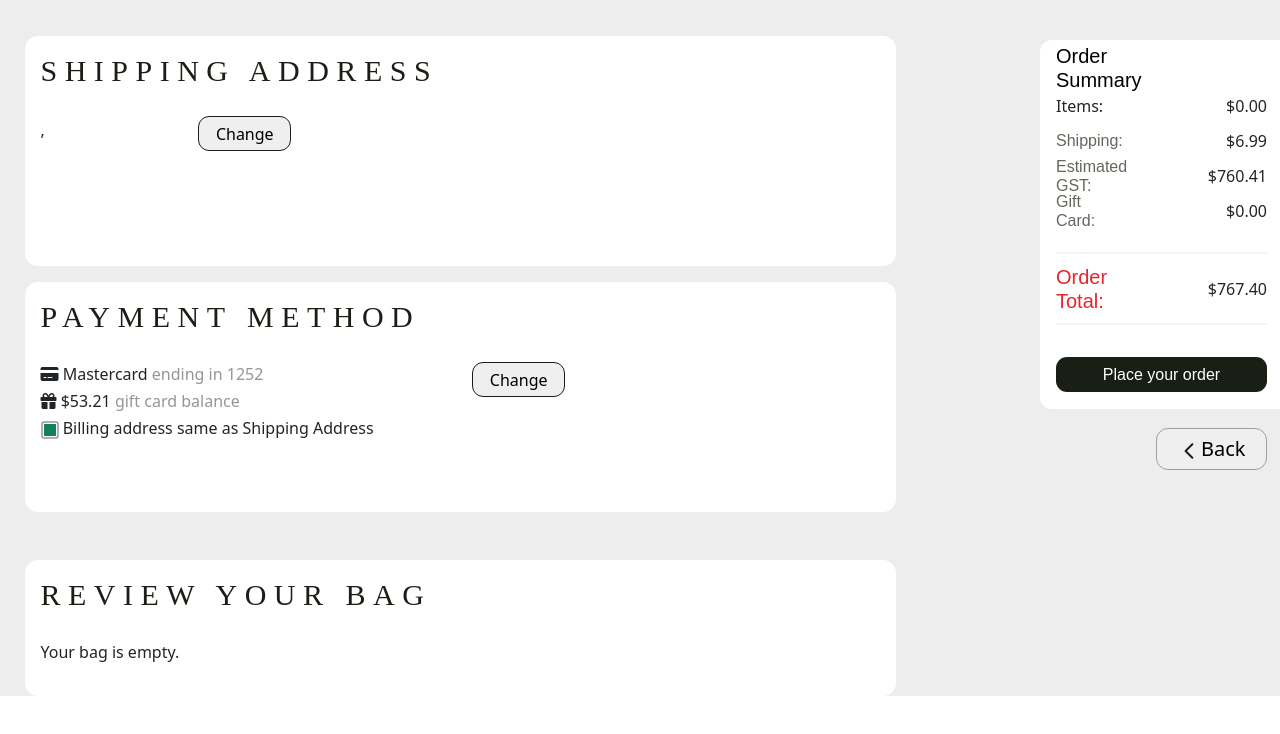
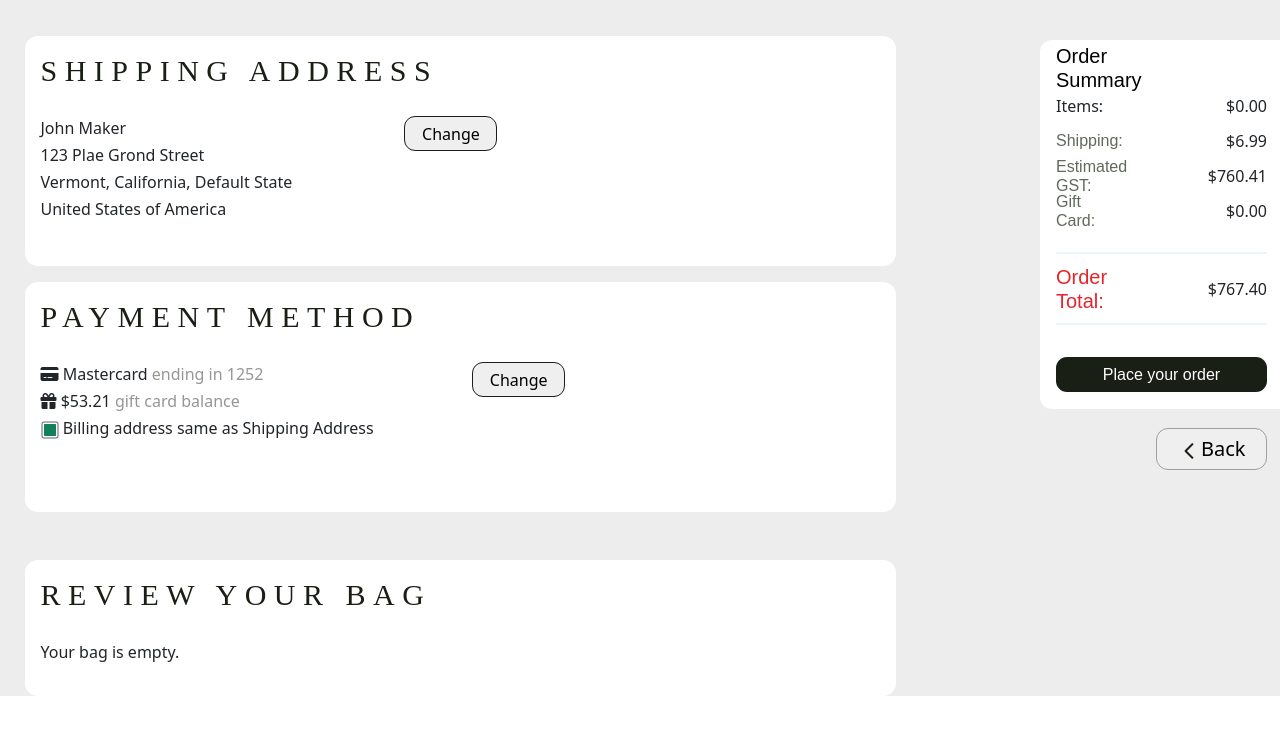
Before and after one commit to Nozzie-Dev/E-commerce_May_Cohort, a React (Create React App) app in the folder melsoft-website/: page /checkoutform in a window 1280 px wide. Shown: the top 734 px of the page. Built offline with nearby package versions, Linux system fonts and the light colour scheme.

Commit message:
added default information

```diff
--- a/melsoft-website/src/components/CheckoutForm.js
+++ b/melsoft-website/src/components/CheckoutForm.js
@@ -108,10 +108,10 @@ const CheckoutForm = () => {
                 <h1 className="subtitle-expanded pb-5">Shipping Address</h1>
                 <div className='row leads'>
                     <div className='col-10'>
-                        <p>{address.name}</p>
-                        <p>{address.street}</p>
-                        <p>{address.city}, {address.state}</p>
-                        <p>{address.country}</p>
+                        <p>{address.name || 'John Maker'}</p>
+                        <p>{address.street || '123 Plae Grond Street'}</p>
+                        <p>{address.city || 'Vermont, California'}, {address.state || 'Default State'}</p>
+                        <p>{address.country || 'United States of America'}</p>
                     </div>
 
                     <div className='col-2'>
@@ -119,7 +119,6 @@ const CheckoutForm = () => {
                     </div>
                 </div>
             </section>
-
             {/* Payment Method Section */}
             <section className="address-card mt-3">
                 <h1 className="subtitle-expanded pb-5">Payment Method</h1>
```
